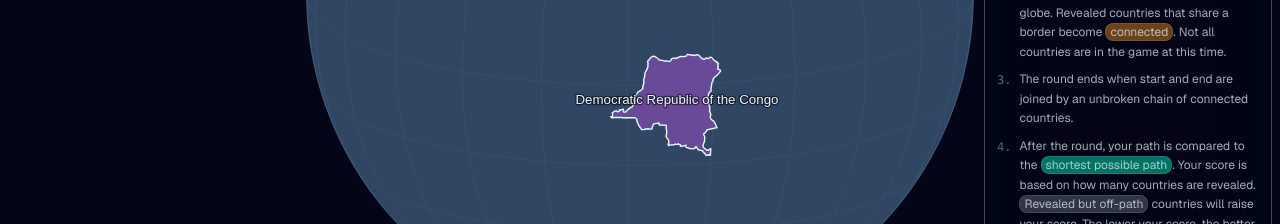
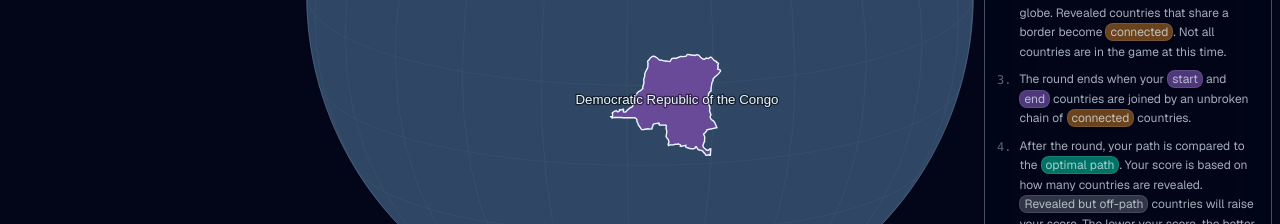
Before and after one commit to alexkatz/country-quest, a React (Vite) app: page / in a window 1280 px wide. Shown: the part 351-575 px from the top of the page. Built offline with nearby package versions, Linux system fonts and the light colour scheme.

Commit message:
optimal>target refactor, score summary beginnings

```diff
--- a/src/app/Help.tsx
+++ b/src/app/Help.tsx
@@ -44,19 +44,38 @@ export const Help = () => {
         <Step n={2}>
           Type a country's name to reveal it on the globe. Revealed countries
           that share a border become{' '}
-          <CountryPill className='bg-connected/60 inline text-xs px-1'>
-            connected
-          </CountryPill>
+          <CountryPill
+            className='bg-connected/60 inline text-xs px-1'
+            children='connected'
+          />
           . Not all countries are in the game at this time.
         </Step>
         <Step n={3}>
-          The round ends when start and end are joined by an unbroken chain of
-          connected countries.
+          The round ends when your{' '}
+          <CountryPill
+            className='bg-terminal/60 inline text-xs px-1'
+            country={start}
+            children='start'
+            {...createCountryPillEvents(start)}
+          />{' '}
+          and{' '}
+          <CountryPill
+            className='bg-terminal/60 inline text-xs px-1'
+            country={end}
+            children='end'
+            {...createCountryPillEvents(end)}
+          />{' '}
+          countries are joined by an unbroken chain of{' '}
+          <CountryPill
+            className='bg-connected/60 inline text-xs px-1'
+            children='connected'
+          />{' '}
+          countries.
         </Step>
         <Step n={4}>
           After the round, your path is compared to the{' '}
-          <CountryPill className='bg-optimal/80 inline text-xs px-1'>
-            shortest possible path
+          <CountryPill className='bg-target/80 inline text-xs px-1'>
+            optimal path
           </CountryPill>
           . Your score is based on how many countries are revealed.{' '}
           <CountryPill className='bg-text/20 inline text-xs px-1'>
--- a/src/app/NavBar.tsx
+++ b/src/app/NavBar.tsx
@@ -8,6 +8,7 @@ import { RoundSummary } from './RoundSummary';
 import { RoundActions } from './RoundActions';
 import { Help } from './Help';
 import { useObserveSizeSilently } from '../layout/common/useObserveSize';
+import { ScoreSummary } from './ScoreSummary';
 
 export const NavBar = (props: { className?: string }) => {
   const store = useStore();
@@ -30,6 +31,7 @@ export const NavBar = (props: { className?: string }) => {
     <nav ref={navRef} className={tw('z-50', props.className)}>
       <div className='flex relative flex-col gap-2 p-2 w-full max-w-7xl sm:mx-auto sm:px-2'>
         {isHelpOpen && <Help />}
+        {isRoundComplete && <ScoreSummary />}
         {isRoundComplete && <RoundSummary />}
         {!isRoundComplete && <RoundActions ref={inputRef} />}
       </div>
--- /dev/null
+++ b/src/app/ScoreSummary.tsx
@@ -0,0 +1,9 @@
+import { tw } from '../layout/tw';
+
+type Props = {
+  className?: string;
+};
+
+export const ScoreSummary = (props: Props) => {
+  return <div className={tw('flex', props.className)}>score summary</div>;
+};
--- a/src/app/useOnKeyDown.ts
+++ b/src/app/useOnKeyDown.ts
@@ -43,7 +43,7 @@ export const useOnKeyDown = (props: {
         pills[e.key === 'ArrowRight' ? 0 : pills.length - 1]?.focus();
       } else {
         const next = e.key === 'ArrowRight' ? focused + 1 : focused - 1;
-        pills[Math.max(0, Math.min(next, pills.length - 1))]?.focus();
+        pills[(next + pills.length) % pills.length]?.focus();
       }
 
       return;
@@ -77,8 +77,7 @@ export const useOnKeyDown = (props: {
       }
       const rowIndex = rows.findIndex(row => row.contains(focused));
       if (rowIndex === -1) return;
-      const nextRowIndex = e.key === 'ArrowDown' ? rowIndex + 1 : rowIndex - 1;
-      if (nextRowIndex < 0 || nextRowIndex >= rows.length) return;
+      const nextRowIndex = (e.key === 'ArrowDown' ? rowIndex + 1 : rowIndex - 1 + rows.length) % rows.length;
       const pillIndexInRow = Array.from(
         rows[rowIndex].querySelectorAll<HTMLElement>('[data-country-pill]'),
       ).indexOf(focused);
--- a/src/game/state.ts
+++ b/src/game/state.ts
@@ -93,9 +93,9 @@ export const winningPathAtom = atom(get => {
 
 export const currentRoundSummary = atom(get => {
   if (!get(isRoundCompleteAtom)) return null;
-  const optimal = get(targetPathAtom).length - 2;
+  const target = get(targetPathAtom).length - 2;
   const revealed = get(revealedCountriesAtom).length;
-  return { revealed, optimal };
+  return { revealed, target };
 });
 
 export const revealedOffWinningPathAtom = atom(get => {
--- a/src/game/useNextRound.ts
+++ b/src/game/useNextRound.ts
@@ -4,10 +4,10 @@ import { getRandomPath } from './getRandomPath';
 
 export const useNextRound = () => {
   const setRevealedCountries = useSetAtom(gameState.revealedCountriesAtom);
-  const setOptimalPath = useSetAtom(gameState.targetPathAtom);
+  const setTargetPath = useSetAtom(gameState.targetPathAtom);
   return () => {
     setRevealedCountries([]);
-    setOptimalPath(
+    setTargetPath(
       getRandomPath({
         length:
           gameState.INITIAL_MIN_PATH_SIZE +
--- a/src/index.css
+++ b/src/index.css
@@ -26,7 +26,7 @@
   --color-surface: #2f4665;
   --color-connected: #b16f23;
   --color-terminal: #835cbe;
-  --color-optimal: #008f7a;
+  --color-target: #008f7a;
 }
 
 @theme inline {
@@ -36,7 +36,7 @@
   --color-surface: var(--color-surface);
   --color-terminal: var(--color-terminal);
   --color-connected: var(--color-connected);
-  --color-optimal: var(--color-optimal);
+  --color-target: var(--color-target);
 }
 
 html {
--- a/src/map/getColors.ts
+++ b/src/map/getColors.ts
@@ -2,8 +2,8 @@ export type Colors = {
   surface: string;
   text: string;
   terminal: string;
-  optimal: string;
-  optimalFaded: string;
+  target: string;
+  targetFaded: string;
   connected: string;
   globeBorder: string;
   countryBorder: string;
@@ -23,7 +23,7 @@ export const getColors = (): Colors => {
   const text = style.getPropertyValue('--color-text').trim();
   const terminal = style.getPropertyValue('--color-terminal').trim();
   const connected = style.getPropertyValue('--color-connected').trim();
-  const optimal = style.getPropertyValue('--color-optimal').trim();
+  const target = style.getPropertyValue('--color-target').trim();
   const revealed = `color-mix(in oklch, ${text} 50%, ${surface})`;
   const unrevealed = `color-mix(in oklch, ${text} 10%, ${surface})`;
 
@@ -36,8 +36,8 @@ export const getColors = (): Colors => {
     revealed,
     unrevealed,
 
-    optimal: `color-mix(in srgb, ${optimal} 100%, ${revealed} 90%)`,
-    optimalFaded: `color-mix(in srgb, ${optimal} 60%, ${surface} 100%)`,
+    target: `color-mix(in srgb, ${target} 100%, ${revealed} 90%)`,
+    targetFaded: `color-mix(in srgb, ${target} 60%, ${surface} 100%)`,
 
     globeBorder: `color-mix(in oklch, ${text} 30%, ${surface})`,
     countryBorder: `color-mix(in oklch, ${text} 80%, ${surface})`,
--- a/src/map/useDrawMap.ts
+++ b/src/map/useDrawMap.ts
@@ -175,8 +175,8 @@ export const useDrawMap = ({
       if (isRoundComplete) {
         if (isRevealedOffWinningPath) fillColor = colors.revealed;
         if (isWinning) fillColor = colors.connected;
-        if (isTarget) fillColor = colors.optimal;
-        if (isUnrevealedTarget) fillColor = colors.optimalFaded;
+        if (isTarget) fillColor = colors.target;
+        if (isUnrevealedTarget) fillColor = colors.targetFaded;
         if (isStart || isEnd) fillColor = colors.terminal;
       } else {
         if (isRevealed) fillColor = colors.revealed;
```
Also changed, not shown: src/app/RoundSummary.tsx (+5 -26 lines), 1 other file (tests, documents, lock files or other folders).
